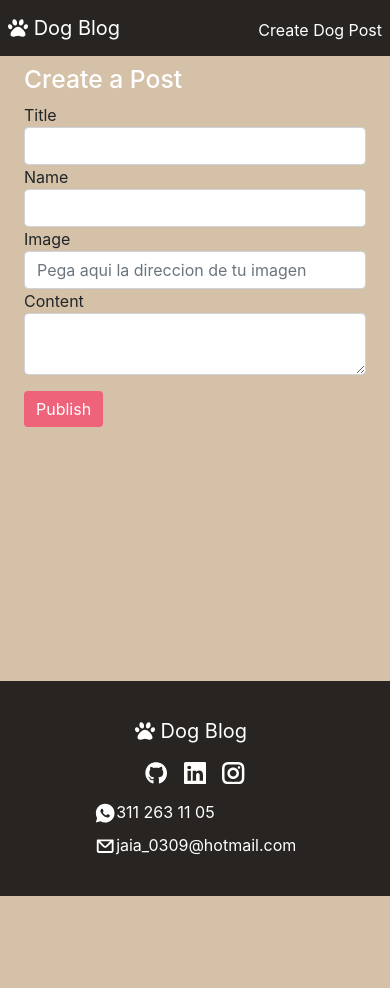
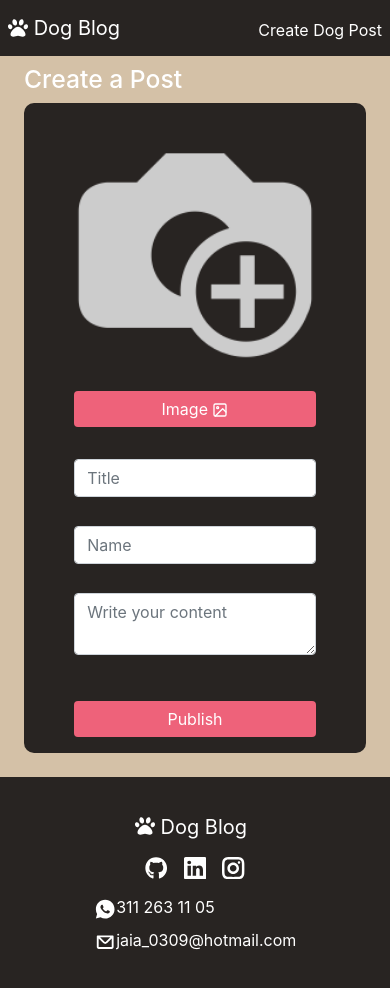
Before and after one commit to j-antonio42/react-router-blog, a React (Create React App) app: page /CreatePost in a window 390 px wide. Shown: the top 988 px of the page. Before the commit the page ends 896 px from the top, so only its background shows below. Built offline with nearby package versions, Linux system fonts and the light colour scheme.

Commit message:
images from personal

```diff
--- a/package.json
+++ b/package.json
@@ -7,11 +7,12 @@
     "@testing-library/react": "^11.2.7",
     "@testing-library/user-event": "^12.8.3",
     "bootstrap": "^5.1.1",
-    "firebase": "^9.0.2",
+    "firebase": "^9.1.3",
     "latest": "^0.2.0",
     "node-sass": "^6.0.1",
     "react": "^17.0.2",
     "react-dom": "^17.0.2",
+    "react-hook-form": "^7.19.0",
     "react-icons": "^4.3.1",
     "react-router-dom": "^5.3.0",
     "react-scripts": "4.0.3",
--- /dev/null
+++ b/src/Assets/lib/firebase/index.js
@@ -0,0 +1,16 @@
+import { initializeApp } from 'firebase/app';
+
+const firebaseConfig = {
+    apiKey: "AIzaSyDiPP4iwmAG2G_0D9LZ_1wCFO3cm-GH1tE",
+    authDomain: "hamsters-585f2.firebaseapp.com",
+    databaseURL: "https://hamsters-585f2-default-rtdb.firebaseio.com",
+    projectId: "hamsters-585f2",
+    storageBucket: "hamsters-585f2.appspot.com",
+    messagingSenderId: "904892637549",
+    appId: "1:904892637549:web:179c003833d5141f143a64",
+    measurementId: "G-BQ39VSRT6R"
+  };
+
+  const firebase = initializeApp(firebaseConfig);
+
+  export default firebase
--- a/src/Pages/CreateProduct/index.js
+++ b/src/Pages/CreateProduct/index.js
@@ -2,19 +2,53 @@ import React, { useState } from 'react';
 import {  useHistory } from 'react-router-dom'
 import PostForm from '../../components/ProductForm';
 import api from '../../Assets/lib/api';
+import firebase from '../../Assets/lib/firebase/index'
+import { getStorage, ref, uploadBytes, getDownloadURL } from "firebase/storage";
+import { useForm } from 'react-hook-form'
+
 import './styles.scss'
 
-const CreatePost = (props) => {
+const CreatePost = () => {
 
-    const [post, setPost] = useState({likes: 0, comments: []})
+    let [post, setPost] = useState({likes: 0, comments: []})
+    const [imagePath, setImagePath] = useState(null)
+    const [postImg, setPostImg] = useState()
+    const { register, errors, handleSubmit } = useForm()
+
+
+
+    const storage = getStorage(firebase)
     const history = useHistory()
 
     const inputHandler = event =>{
        const {name, value} = event.target
+       console.log(event.target)
        setPost({...post, [name]: value})
     }
 
+    const inputFileHandler = event => {
+      if (event.target.files[0]) {
+      const pathObj = URL.createObjectURL(event.target.files[0])
+      setImagePath(pathObj)
+      setPostImg(event.target.files[0])
+      }
+    }
+
+    const uploadFile = async () => {
+      const file = postImg
+      console.log('image', file)
+      const storageRef = ref(storage, 'img/' + file.name)
+      const snapshot = await uploadBytes(storageRef, file)
+      const downloadURL = await getDownloadURL(snapshot.ref)
+      return downloadURL
+    }
+
     const buttonHandler = async() =>{
+
+        if (postImg){
+          let imageUrl = await uploadFile()
+          post.imageUrl = imageUrl
+        }
         const result = await api.makePost(post)
         history.push('./')
         window.location.reload()
@@ -22,10 +56,12 @@ const CreatePost = (props) => {
 
   return (
     <div className='container-fluid'>
-       <div className='container post-creation'>
+       <div className='container post-creation mb-4'>
           <h2 className='text-white'>Create a Post</h2>
           <PostForm
+          imagePath={imagePath}
           inputHandler={inputHandler}
+          inputFileHandler={inputFileHandler}
           buttonHandler={buttonHandler}
           />
       </div>
--- a/src/Pages/CreateProduct/styles.scss
+++ b/src/Pages/CreateProduct/styles.scss
@@ -3,3 +3,13 @@
 .post-creation{
     height: 73vh;
 }
+
+@media(max-width:576px){
+
+    .post-creation{
+
+       height: auto;
+
+    }
+
+ }
--- a/src/Pages/PostDetail/index.js
+++ b/src/Pages/PostDetail/index.js
@@ -14,7 +14,7 @@ const PostDetail = (props) => {
   const [ comment, setComment] = useState('')
   const postId = useParams().id
 
-  const {name, title, content, image, likes} = postData
+  const {name, title, content, image, likes, imageUrl} = postData
 
   useEffect( async () =>{
     let result = await api.getPostById(postId)
@@ -51,7 +51,7 @@ const PostDetail = (props) => {
             <CardTitle tag="h5">{title}</CardTitle>
             <CardSubtitle tag="h6" className="mb-2 text-muted">{name}</CardSubtitle>
           </CardBody>
-             <img width="100%" src={image} className="img-detail cap" />
+             <img width="100%" src={image || imageUrl} className="img-detail cap" />
           <CardBody className='content-card'>
             <CardText>{content}</CardText>
             <Button className='like-button' onClick={likeHandler}><AiFillLike/>{likes}</Button>
--- a/src/components/ProductCard/index.js
+++ b/src/components/ProductCard/index.js
@@ -9,12 +9,12 @@ import './styles.scss'
 const ProductCard = (props) => {
 
     const { postKey } = props
-    const {name, title, image} = props.cardData
+    const {name, title, image, imageUrl } = props.cardData
 
   return (
     <Col xs="12" md="4" key={postKey} className="mb-3">
       <Card>
-        <CardImg top width="100%" src={image} className="card-image" />
+        <CardImg top width="100%" src={image || imageUrl} className="card-image" />
         <CardBody>
           <CardTitle tag="h5">{title}</CardTitle>
           <CardSubtitle tag="h6" className="mb-2 ">{name}</CardSubtitle>
--- a/src/components/ProductForm/index.js
+++ b/src/components/ProductForm/index.js
@@ -1,32 +1,66 @@
 import React from 'react';
-import { Button, Form, FormGroup, Label, Input, Row} from 'reactstrap';
+import { Button, Form, FormGroup, Input} from 'reactstrap';
+import noImage from '../../Assets/lib/img/sinimagen.png'
+import { FiImage } from 'react-icons/fi'
 import './styles.scss'
 
 const PostForm = (props) => {
 
-    const {inputHandler, buttonHandler} = props
+    const {inputHandler, buttonHandler, imagePath, inputFileHandler} = props
+
 
   return (
     <div className='post-form'>
-      <Form>
+      <Form >
         <FormGroup>
-          <Label>Title</Label>
-          <Input type="text" name="title" onChange={inputHandler}/>
+           <Input
+             type="text"
+             name='title'
+             onChange={inputHandler}
+             placeholder='Title'
+             />
         </FormGroup>
         <FormGroup>
-          <Label for="name">Name</Label>
-          <Input type="text" name="name" onChange={inputHandler}/>
+            <Input
+             type="text"
+             name='name'
+             onChange={inputHandler}
+             placeholder='Name'
+             />
         </FormGroup>
         <FormGroup>
-          <Label for="image">Image</Label>
-          <Input type="text" name="image"onChange={inputHandler} placeholder='Pega aqui la direccion de tu imagen'/>
+        <Input
+             type="textarea"
+             name='content'
+             onChange={inputHandler}
+             placeholder='Write your content'
+             />
         </FormGroup>
-        <FormGroup>
-          <Label for="content">Content</Label>
-          <Input type="textarea" name="content" onChange={inputHandler}/>
-        </FormGroup>
+        <Button
+           className="mt-3 tongue"
+           onClick={buttonHandler}
+           >Publish</Button>
       </Form>
-      <Button className="mt-3 tongue" onClick={buttonHandler} >Publish</Button>
+      <div className='storage-container'>
+          <div className="image-container">
+            <img className="image-preview" src= {`${imagePath ?  imagePath : noImage }`}/>
+          </div>
+          <div className="image-div"  >
+              <Button className="d-flex justify-content-center add-image" >
+
+                      <label for="dogImage">Image <FiImage/></label>
+                      <input
+                      id="dogImage"
+                      type="file"
+                      accept="image/*"
+                      name='dogImage'
+                      className='file-input d-none'
+                      onChange={inputFileHandler}
+                      />
+
+              </Button>
+          </div>
+      </div>
     </div>
   )
 }
--- a/src/components/ProductForm/styles.scss
+++ b/src/components/ProductForm/styles.scss
@@ -3,12 +3,84 @@
 .post-form{
 
     margin-bottom: 10px;
+    display: flex;
+    justify-content: space-evenly;
+    align-items: flex-start;
+    background-color: #282422;
+    color: white;
+    border-radius: 10px;
 
 
-    .tongue{
-        background-color: rgb(238, 98, 122);
-        border: none;
+    form{
+        width: 45%;
+        height: 340px;
+        display: flex;
+        flex-direction: column;
+        justify-content: space-between;
+
+        padding: 1rem;
+
+
+        .tongue{
+            background-color: rgb(238, 98, 122);
+            border: none;
+        }
 
     }
 
+    .storage-container{
+        width: 45%;
+        display: flex;
+        flex-direction: column;
+        justify-content: center;
+        align-items: center;
+        padding: 1rem;
+        .image-container{
+          display: flex;
+          flex-direction: column;
+
+
+            .image-preview{
+                border-radius: 10px;
+                width: 300px;
+                height: 256px;
+                object-fit: cover;
+                object-position: center;
+                margin-bottom: 1rem;
+            }
+        }
+        .image-div{
+            width: 100%;
+            .add-image{
+                width: 100%;
+                background-color: rgb(238, 98, 122);
+                border: none;
+                label{
+                    width: 100%;
+                }
+            }
+        }
+    }
 }
+
+@media(max-width:576px){
+
+    .post-form{
+        margin-top: 5px;
+        flex-direction: column-reverse;
+        align-items: center;
+        height: 650px;
+        form{
+            width: 80%;
+
+        }
+
+        .storage-container{
+            width: 80%;
+
+        }
+    }
+
+
+
+ }
```
Also changed, not shown: src/Assets/lib/img/sinimagen.png (added), src/validations/index.js (added), 1 other file (tests, documents, lock files or other folders).
